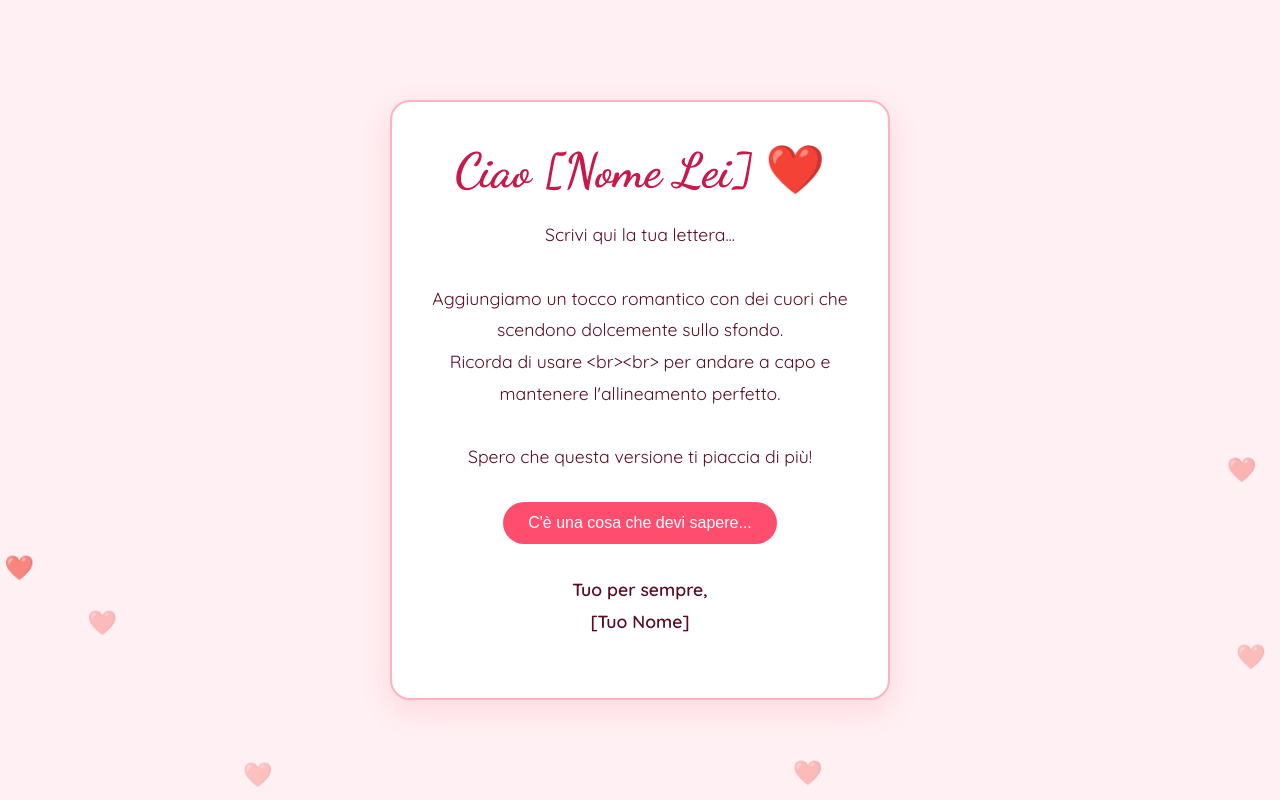
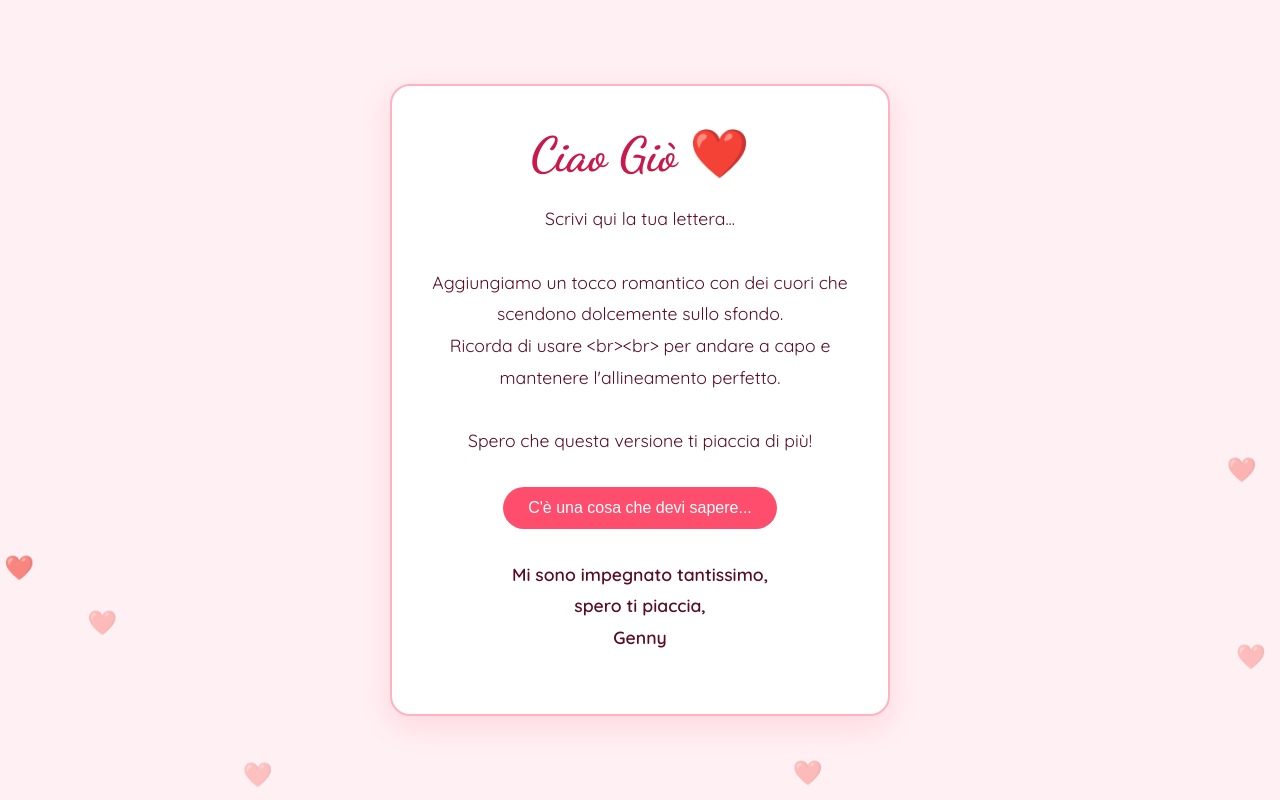
Before and after one commit to gennyg22/le-patatineeeee, a plain HTML site: page index.html in a window 1280 px wide. Shown: the top 800 px of the page. Drawn offline with Linux system fonts and the light colour scheme.

Commit message:
Update greeting and closing message in index.html

```diff
--- a/index.html
+++ b/index.html
@@ -98,7 +98,7 @@
 <body>
 
     <div class="container">
-        <h1>Ciao [Nome Lei] ❤️</h1>
+        <h1>Ciao Giò ❤️</h1>
 
         <p>
             Scrivi qui la tua lettera...<br><br>
@@ -111,7 +111,7 @@
         <div id="extra-message">Sei la cosa più bella che mi sia capitata! ❤️</div>
 
         <p style="margin-top: 30px; font-weight: 600;">
-            Tuo per sempre,<br>[Tuo Nome]
+            Mi sono impegnato tantissimo,<br>spero ti piaccia,<br>Genny
         </p>
     </div>
 
```
